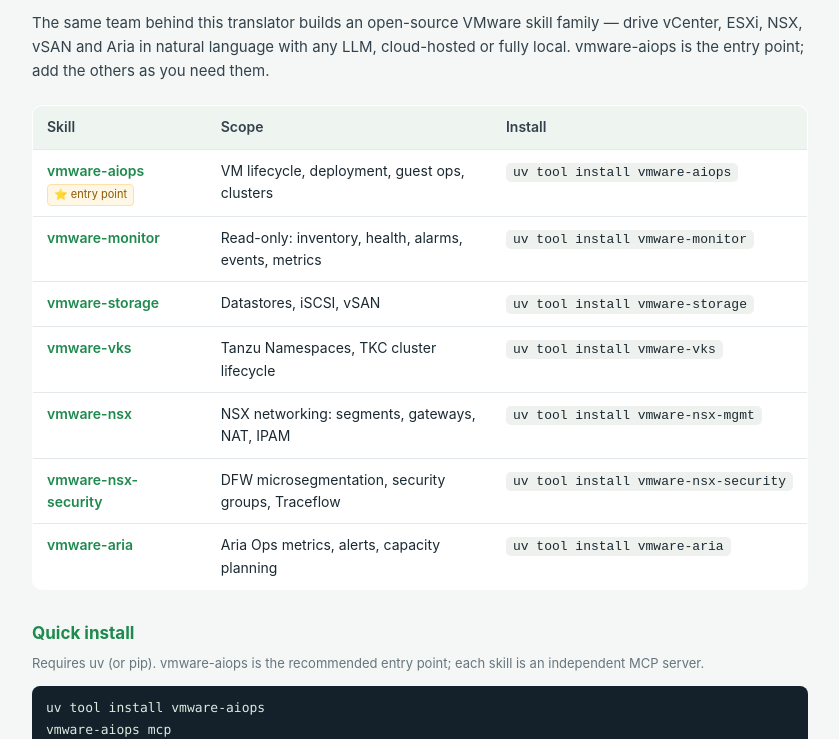
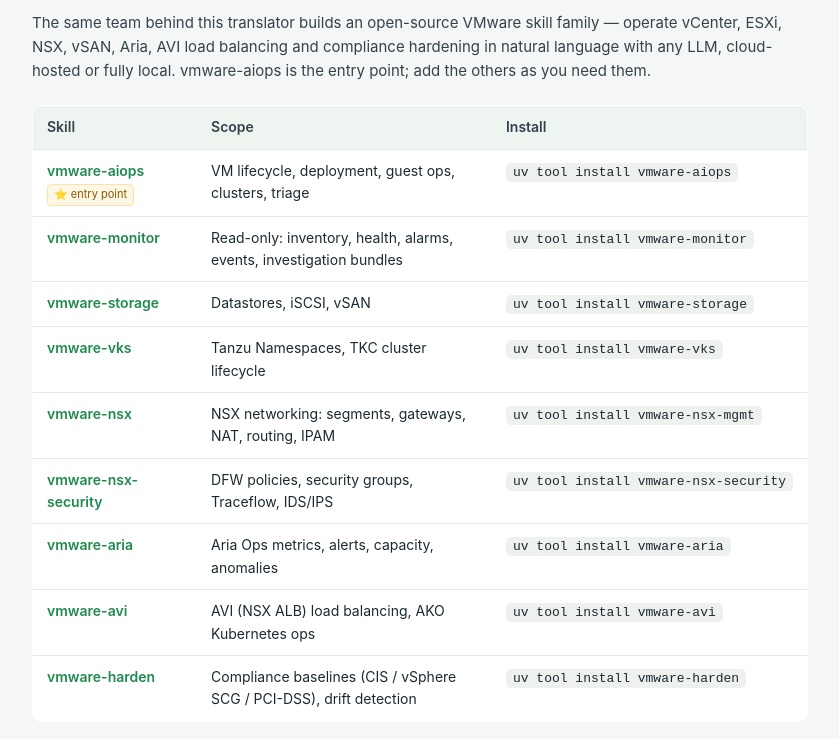
Before and after one commit to vcf-rosetta/vcf-rosetta, a browser extension: page browser-extension/options/options.html in a window 1280 px wide. Shown: the part 66-805 px from the top of the page, without its empty margins (220-1059 px from the left). Drawn offline with Linux system fonts and the light colour scheme.

Commit message:
feat(popup): new PayPal donate link, one-line meta copy, promo tooltips
- Point donate button to PayPal NCP payment link (replaces paypal.me)
- Shorten contribMeta/footMeta across all 6 langs to fit one line
- Add hover title on truncated promo/skill links to show full text
- Expand options skill list (add vmware-avi, vmware-harden; refine scopes)

```diff
--- a/browser-extension/options/options.js
+++ b/browser-extension/options/options.js
@@ -9,13 +9,15 @@ let ui = 'en';
 // skill 家族(vmware-aiops 为推荐入口)。名称、GitHub、安装命令为技术内容,统一英文;
 // scope 简述随各 skill 固定。数据源:VMware skill 家族各仓库 README 的家族总表。
 const SKILLS = [
-  { name: 'vmware-aiops', repo: 'https://github.com/zw008/VMware-AIops', install: 'uv tool install vmware-aiops', scope: 'VM lifecycle, deployment, guest ops, clusters', entry: true },
-  { name: 'vmware-monitor', repo: 'https://github.com/zw008/VMware-Monitor', install: 'uv tool install vmware-monitor', scope: 'Read-only: inventory, health, alarms, events, metrics' },
+  { name: 'vmware-aiops', repo: 'https://github.com/zw008/VMware-AIops', install: 'uv tool install vmware-aiops', scope: 'VM lifecycle, deployment, guest ops, clusters, triage', entry: true },
+  { name: 'vmware-monitor', repo: 'https://github.com/zw008/VMware-Monitor', install: 'uv tool install vmware-monitor', scope: 'Read-only: inventory, health, alarms, events, investigation bundles' },
   { name: 'vmware-storage', repo: 'https://github.com/zw008/VMware-Storage', install: 'uv tool install vmware-storage', scope: 'Datastores, iSCSI, vSAN' },
   { name: 'vmware-vks', repo: 'https://github.com/zw008/VMware-VKS', install: 'uv tool install vmware-vks', scope: 'Tanzu Namespaces, TKC cluster lifecycle' },
-  { name: 'vmware-nsx', repo: 'https://github.com/zw008/VMware-NSX', install: 'uv tool install vmware-nsx-mgmt', scope: 'NSX networking: segments, gateways, NAT, IPAM' },
-  { name: 'vmware-nsx-security', repo: 'https://github.com/zw008/VMware-NSX-Security', install: 'uv tool install vmware-nsx-security', scope: 'DFW microsegmentation, security groups, Traceflow' },
-  { name: 'vmware-aria', repo: 'https://github.com/zw008/VMware-Aria', install: 'uv tool install vmware-aria', scope: 'Aria Ops metrics, alerts, capacity planning' },
+  { name: 'vmware-nsx', repo: 'https://github.com/zw008/VMware-NSX', install: 'uv tool install vmware-nsx-mgmt', scope: 'NSX networking: segments, gateways, NAT, routing, IPAM' },
+  { name: 'vmware-nsx-security', repo: 'https://github.com/zw008/VMware-NSX-Security', install: 'uv tool install vmware-nsx-security', scope: 'DFW policies, security groups, Traceflow, IDS/IPS' },
+  { name: 'vmware-aria', repo: 'https://github.com/zw008/VMware-Aria', install: 'uv tool install vmware-aria', scope: 'Aria Ops metrics, alerts, capacity, anomalies' },
+  { name: 'vmware-avi', repo: 'https://github.com/zw008/VMware-AVI', install: 'uv tool install vmware-avi', scope: 'AVI (NSX ALB) load balancing, AKO Kubernetes ops' },
+  { name: 'vmware-harden', repo: 'https://github.com/zw008/VMware-Harden', install: 'uv tool install vmware-harden', scope: 'Compliance baselines (CIS / vSphere SCG / PCI-DSS), drift detection' },
 ];
 
 // 渲染一行 skill(不可变:每次从数据构造新节点,不改动既有 DOM 数据)
--- a/browser-extension/popup/i18n.js
+++ b/browser-extension/popup/i18n.js
@@ -31,8 +31,8 @@
       contribute: 'Contribute',
       mail: 'Email',
       clear: 'Clear',
-      contribMeta: 'Missing terms? Send them back via backup, GitHub Issue, or email.',
-      footMeta: 'Reload to apply · UI terms only, no business data.',
+      contribMeta: 'Missing terms? Send GitHub Issue or email.',
+      footMeta: 'Reload to apply · UI terms only, no data.',
       about: 'ℹ️ About / Contact',
       aboutTeam: 'Developers — questions or a new language? Email any of us:',
       aboutNote: 'License: Apache-2.0 · local UI-text replacement only, not affiliated with VMware/Broadcom.',
@@ -46,7 +46,7 @@
       aboutOt: 'Running OT / industrial control? Industrial AIOps brings the same LLM-driven operations to ICS / SCADA.',
       aboutOtLink: 'Industrial AIOps on GitHub →',
       optTitle: 'VMware Skill Family for LLMs',
-      optIntro: 'The same team behind this translator builds an open-source VMware skill family — drive vCenter, ESXi, NSX, vSAN and Aria in natural language with any LLM, cloud-hosted or fully local. vmware-aiops is the entry point; add the others as you need them.',
+      optIntro: 'The same team behind this translator builds an open-source VMware skill family — operate vCenter, ESXi, NSX, vSAN, Aria, AVI load balancing and compliance hardening in natural language with any LLM, cloud-hosted or fully local. vmware-aiops is the entry point; add the others as you need them.',
       optColSkill: 'Skill',
       optColScope: 'Scope',
       optColInstall: 'Install',
@@ -97,8 +97,8 @@
       contribute: '贡献 GitHub',
       mail: '邮件反馈',
       clear: '清空',
-      contribMeta: '缺词?可回传:导出备份、GitHub Issue 或邮件。',
-      footMeta: '刷新生效 · 仅回传界面词条,不含业务数据。',
+      contribMeta: '缺词?回传 GitHub Issue 或邮件。',
+      footMeta: '刷新生效 · 仅界面词条,无业务数据。',
       about: 'ℹ️ 关于 / 联系',
       aboutTeam: '开发者 — 有问题或想加语言?邮件联系我们任一位:',
       aboutNote: '许可证:Apache-2.0 · 仅本地替换界面文本,与 VMware/Broadcom 无隶属关系。',
@@ -112,7 +112,7 @@
       aboutOt: '在做 OT 工控?Industrial AIOps 把同样的大模型运维带到 ICS / SCADA。',
       aboutOtLink: '在 GitHub 查看 Industrial AIOps →',
       optTitle: '面向大模型的 VMware Skill 家族',
-      optIntro: '本翻译插件的同一团队还开源了一套 VMware Skill 家族 —— 用自然语言操作 vCenter、ESXi、NSX、vSAN 与 Aria,在线或完全本地的大模型均可。vmware-aiops 是入口,其余 skill 按需添加。',
+      optIntro: '本翻译插件的同一团队还开源了一套 VMware Skill 家族 —— 用自然语言运维 vCenter、ESXi、NSX、vSAN、Aria、AVI 负载均衡与合规加固,在线或完全本地的大模型均可。vmware-aiops 是入口,其余 skill 按需添加。',
       optColSkill: 'Skill',
       optColScope: '能力范围',
       optColInstall: '安装命令',
@@ -163,8 +163,8 @@
       contribute: '貢獻 GitHub',
       mail: '郵件回饋',
       clear: '清空',
-      contribMeta: '缺詞?可回傳:匯出備份、GitHub Issue 或郵件。',
-      footMeta: '重新整理生效 · 僅回傳介面詞條,不含業務資料。',
+      contribMeta: '缺詞?回傳 GitHub Issue 或郵件。',
+      footMeta: '重新整理生效 · 僅介面詞條,無業務資料。',
       about: 'ℹ️ 關於 / 聯絡',
       aboutTeam: '開發者 — 有問題或想新增語言?來信聯絡我們任一位:',
       aboutNote: '授權:Apache-2.0 · 僅本機替換介面文字,與 VMware/Broadcom 無隸屬關係。',
@@ -178,7 +178,7 @@
       aboutOt: '在做 OT 工控?Industrial AIOps 把同樣的大模型維運帶到 ICS / SCADA。',
       aboutOtLink: '在 GitHub 檢視 Industrial AIOps →',
       optTitle: '面向大模型的 VMware Skill 家族',
-      optIntro: '本翻譯外掛的同一團隊也開源了一套 VMware Skill 家族 —— 用自然語言操作 vCenter、ESXi、NSX、vSAN 與 Aria,線上或完全本地的大模型皆可。vmware-aiops 是入口,其餘 skill 可依需求加入。',
+      optIntro: '本翻譯外掛的同一團隊也開源了一套 VMware Skill 家族 —— 用自然語言維運 vCenter、ESXi、NSX、vSAN、Aria、AVI 負載平衡與合規強化,線上或完全本地的大模型皆可。vmware-aiops 是入口,其餘 skill 可依需求加入。',
       optColSkill: 'Skill',
       optColScope: '能力範圍',
       optColInstall: '安裝指令',
@@ -229,8 +229,8 @@
       contribute: 'Beitragen',
       mail: 'E-Mail',
       clear: 'Leeren',
-      contribMeta: 'Fehlende Begriffe? Zurücksenden: Backup, GitHub-Issue oder E-Mail.',
-      footMeta: 'Neu laden zum Anwenden · nur UI-Begriffe, keine Daten.',
+      contribMeta: 'Fehlt was? GitHub-Issue oder E-Mail senden.',
+      footMeta: 'Neu laden · nur UI-Begriffe, keine Daten.',
       about: 'ℹ️ Über / Kontakt',
       aboutTeam: 'Entwickler — Fragen oder neue Sprache? Schreiben Sie uns:',
       aboutNote: 'Lizenz: Apache-2.0 · nur lokaler UI-Textersatz, nicht mit VMware/Broadcom verbunden.',
@@ -244,7 +244,7 @@
       aboutOt: 'OT / industrielle Steuerung? Industrial AIOps bringt denselben LLM-Betrieb zu ICS / SCADA.',
       aboutOtLink: 'Industrial AIOps auf GitHub →',
       optTitle: 'VMware-Skill-Familie für LLMs',
-      optIntro: 'Dasselbe Team hinter diesem Übersetzer entwickelt eine quelloffene VMware-Skill-Familie — steuern Sie vCenter, ESXi, NSX, vSAN und Aria in natürlicher Sprache mit jedem LLM, ob in der Cloud oder vollständig lokal. vmware-aiops ist der Einstiegspunkt; weitere nach Bedarf.',
+      optIntro: 'Dasselbe Team hinter diesem Übersetzer entwickelt eine quelloffene VMware-Skill-Familie — betreiben Sie vCenter, ESXi, NSX, vSAN, Aria, AVI-Loadbalancing und Compliance-Härtung in natürlicher Sprache mit jedem LLM, ob in der Cloud oder vollständig lokal. vmware-aiops ist der Einstiegspunkt; weitere nach Bedarf.',
       optColSkill: 'Skill',
       optColScope: 'Umfang',
       optColInstall: 'Installation',
@@ -295,8 +295,8 @@
       contribute: 'Contribuisci',
       mail: 'Email',
       clear: 'Svuota',
-      contribMeta: 'Termini mancanti? Inviali: backup, GitHub Issue o email.',
-      footMeta: 'Ricarica per applicare · solo termini UI, nessun dato.',
+      contribMeta: 'Termini mancanti? Invia GitHub Issue o email.',
+      footMeta: 'Ricarica · solo termini UI, nessun dato.',
       about: 'ℹ️ Info / Contatti',
       aboutTeam: 'Sviluppatori — domande o nuova lingua? Scrivici:',
       aboutNote: 'Licenza: Apache-2.0 · solo sostituzione testo UI in locale, non affiliato a VMware/Broadcom.',
@@ -310,7 +310,7 @@
       aboutOt: 'Gestisci OT / controllo industriale? Industrial AIOps porta lo stesso approccio LLM a ICS / SCADA.',
       aboutOtLink: 'Industrial AIOps su GitHub →',
       optTitle: 'Famiglia di skill VMware per LLM',
-      optIntro: 'Lo stesso team di questo traduttore sviluppa una famiglia open-source di skill VMware — controlla vCenter, ESXi, NSX, vSAN e Aria in linguaggio naturale con qualsiasi LLM, nel cloud o completamente in locale. vmware-aiops è il punto di ingresso; aggiungi gli altri secondo necessità.',
+      optIntro: 'Lo stesso team di questo traduttore sviluppa una famiglia open-source di skill VMware — gestisci vCenter, ESXi, NSX, vSAN, Aria, bilanciamento del carico AVI e hardening di conformità in linguaggio naturale con qualsiasi LLM, nel cloud o completamente in locale. vmware-aiops è il punto di ingresso; aggiungi gli altri secondo necessità.',
       optColSkill: 'Skill',
       optColScope: 'Ambito',
       optColInstall: 'Installazione',
@@ -361,8 +361,8 @@
       contribute: '기여하기',
       mail: '이메일',
       clear: '비우기',
-      contribMeta: '누락된 용어? 백업·GitHub Issue·이메일로 보내주세요.',
-      footMeta: '새로고침 후 적용 · UI 용어만 전송, 업무 데이터 제외.',
+      contribMeta: '누락 용어? GitHub Issue·이메일로 전송.',
+      footMeta: '새로고침 후 적용 · UI 용어만 전송.',
       about: 'ℹ️ 정보 / 연락처',
       aboutTeam: '개발자 — 문의나 새 언어 요청은 이메일로:',
       aboutNote: '라이선스: Apache-2.0 · 로컬 UI 텍스트 교체만, VMware/Broadcom과 무관.',
@@ -376,7 +376,7 @@
       aboutOt: 'OT / 산업 제어 담당? Industrial AIOps가 동일한 LLM 운영을 ICS / SCADA로 확장합니다.',
       aboutOtLink: 'GitHub에서 Industrial AIOps 보기 →',
       optTitle: 'LLM용 VMware 스킬 제품군',
-      optIntro: '이 번역기를 만든 같은 팀이 오픈소스 VMware 스킬 제품군을 개발합니다 — 클라우드든 완전한 로컬이든 어떤 LLM으로도 vCenter, ESXi, NSX, vSAN, Aria를 자연어로 제어하세요. vmware-aiops가 진입점이며 필요에 따라 다른 스킬을 추가하세요.',
+      optIntro: '이 번역기를 만든 같은 팀이 오픈소스 VMware 스킬 제품군을 개발합니다 — 클라우드든 완전한 로컬이든 어떤 LLM으로도 vCenter, ESXi, NSX, vSAN, Aria, AVI 로드 밸런싱, 컴플라이언스 하드닝을 자연어로 운영하세요. vmware-aiops가 진입점이며 필요에 따라 다른 스킬을 추가하세요.',
       optColSkill: 'Skill',
       optColScope: '범위',
       optColInstall: '설치',
--- a/browser-extension/popup/popup.js
+++ b/browser-extension/popup/popup.js
@@ -16,6 +16,10 @@ let ui = 'en';
 function applyUi() {
   document.querySelectorAll('[data-i18n]').forEach(el => {
     el.textContent = t(ui, el.getAttribute('data-i18n'));
+  });
+  // 会被省略号截断的推广/技能链接:补 title,悬停浮动显示当前语言全文,避免看不全
+  document.querySelectorAll('.promo a[data-i18n], .ap-skill-links a[data-i18n]').forEach(a => {
+    a.title = a.textContent;
   });
   if (uiLangEl) { uiLangEl.value = ui; uiLangEl.title = t(ui, 'uiTip'); }
   const orig = langEl.querySelector('option[value="en"]');
```
Also changed, not shown: browser-extension/popup/popup.html (+3 -3 lines).
